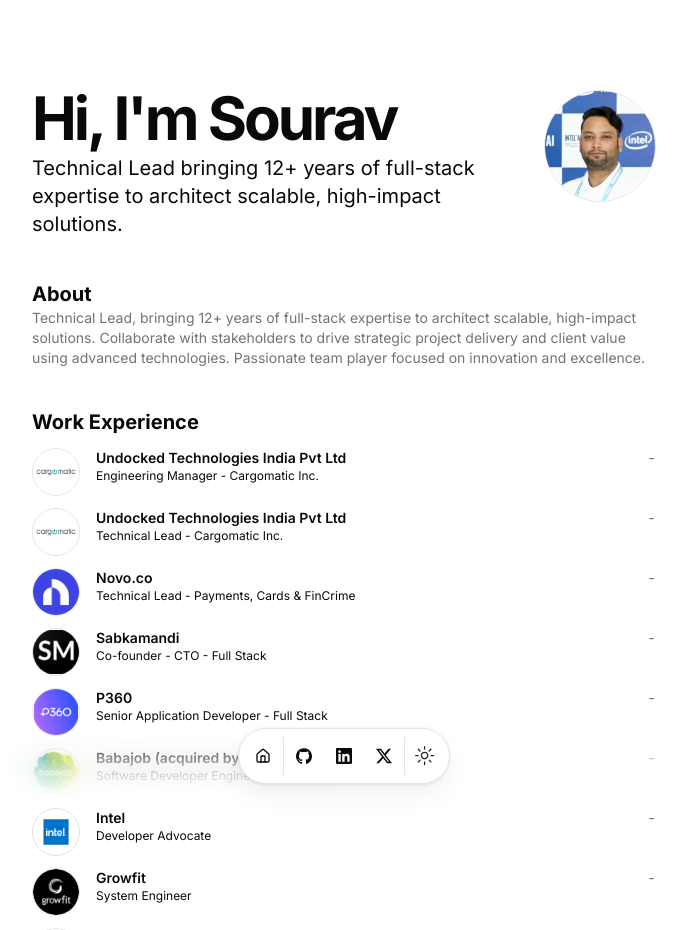
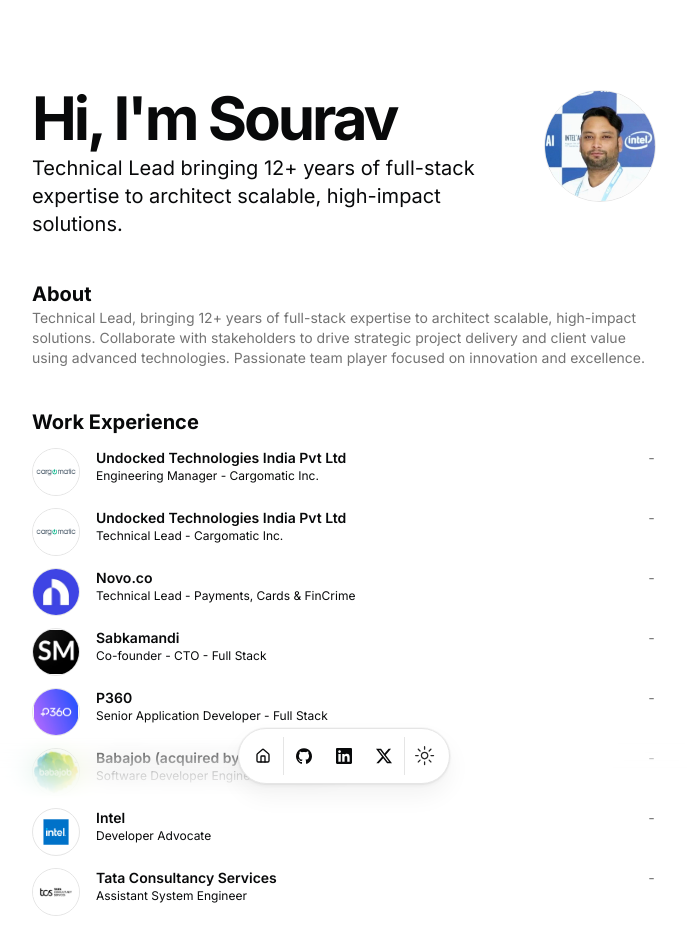
Before and after one commit to souravlahoti/souravlahoti.github.io, a Next.js app: page / in a window 1280 px wide. Shown: the top 930 px of the page, without its empty margins (296-983 px from the left). Built offline with nearby package versions, Linux system fonts and the light colour scheme.

Commit message:
commented growfit

```diff
--- a/src/data/resume.tsx
+++ b/src/data/resume.tsx
@@ -167,18 +167,18 @@
       description:
         "Envisioning technical aspects of the company's product strategy for ensuring alignment with business goals. Delivering compelling product demos, sample solutions and discussion to drive adoption of Intel Software. Creating code repository, tutorials & product demos about emerging technologies and industry developments. Working with worldwide counterparts to share best practises and help built a best in the industry evangelism organization.",
     },
-    {
-      company: "Growfit",
-      href: "#",
-      badges: [],
-      location: "Bangalore, India",
-      title: "System Engineer",
-      logoUrl: "/growfit.png",
-      start: "",
-      end: "",
-      description:
-        "Worked on the implementation and roll-out of the e-commerce platform. Complete ownership of Order & Delivery Management System.",
-    },
+    // {
+    //   company: "Growfit",
+    //   href: "#",
+    //   badges: [],
+    //   location: "Bangalore, India",
+    //   title: "System Engineer",
+    //   logoUrl: "/growfit.png",
+    //   start: "",
+    //   end: "",
+    //   description:
+    //     "Worked on the implementation and roll-out of the e-commerce platform. Complete ownership of Order & Delivery Management System.",
+    // },
     {
       company: "Tata Consultancy Services",
       href: "https://tcs.com/",
```
